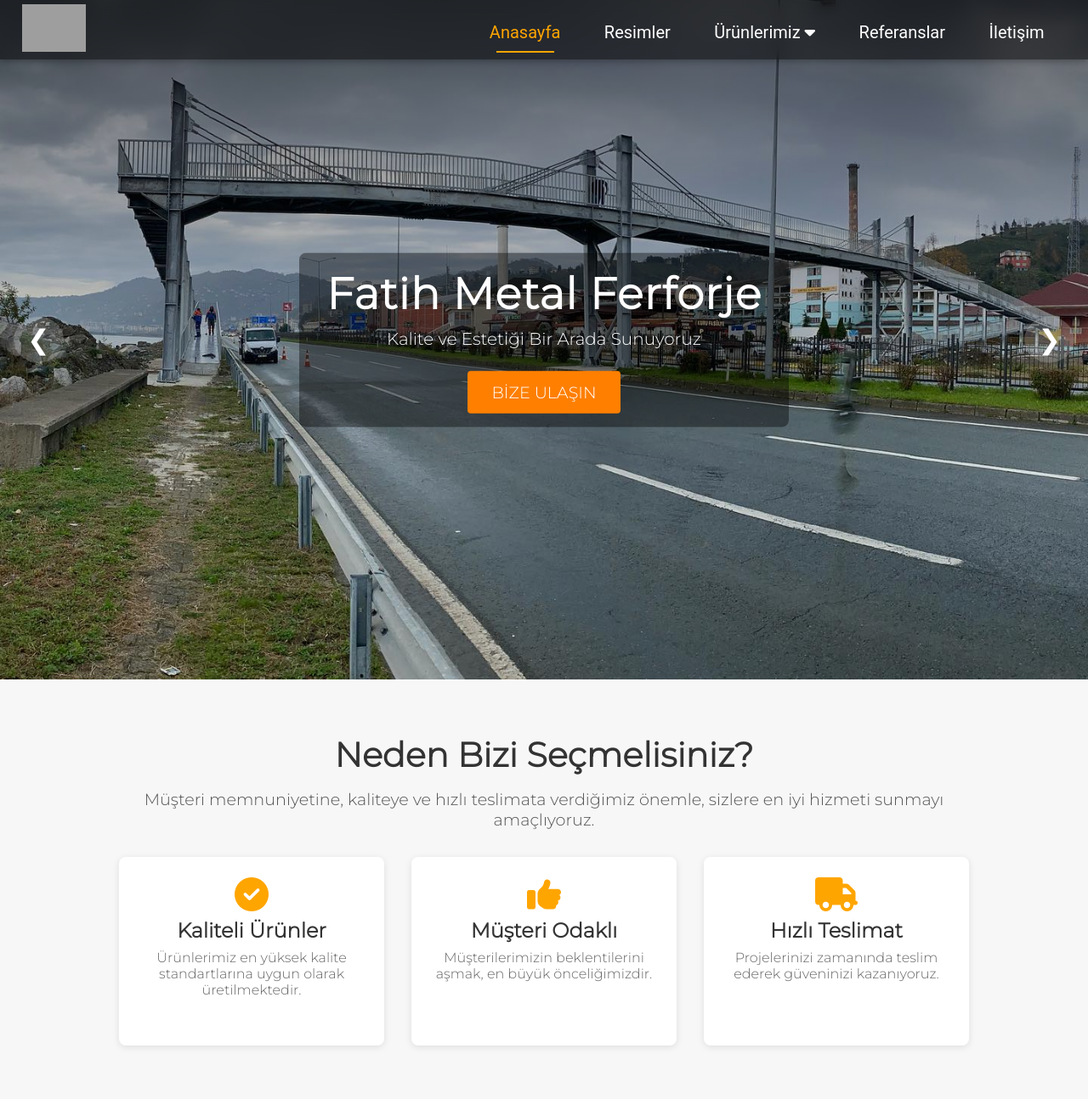
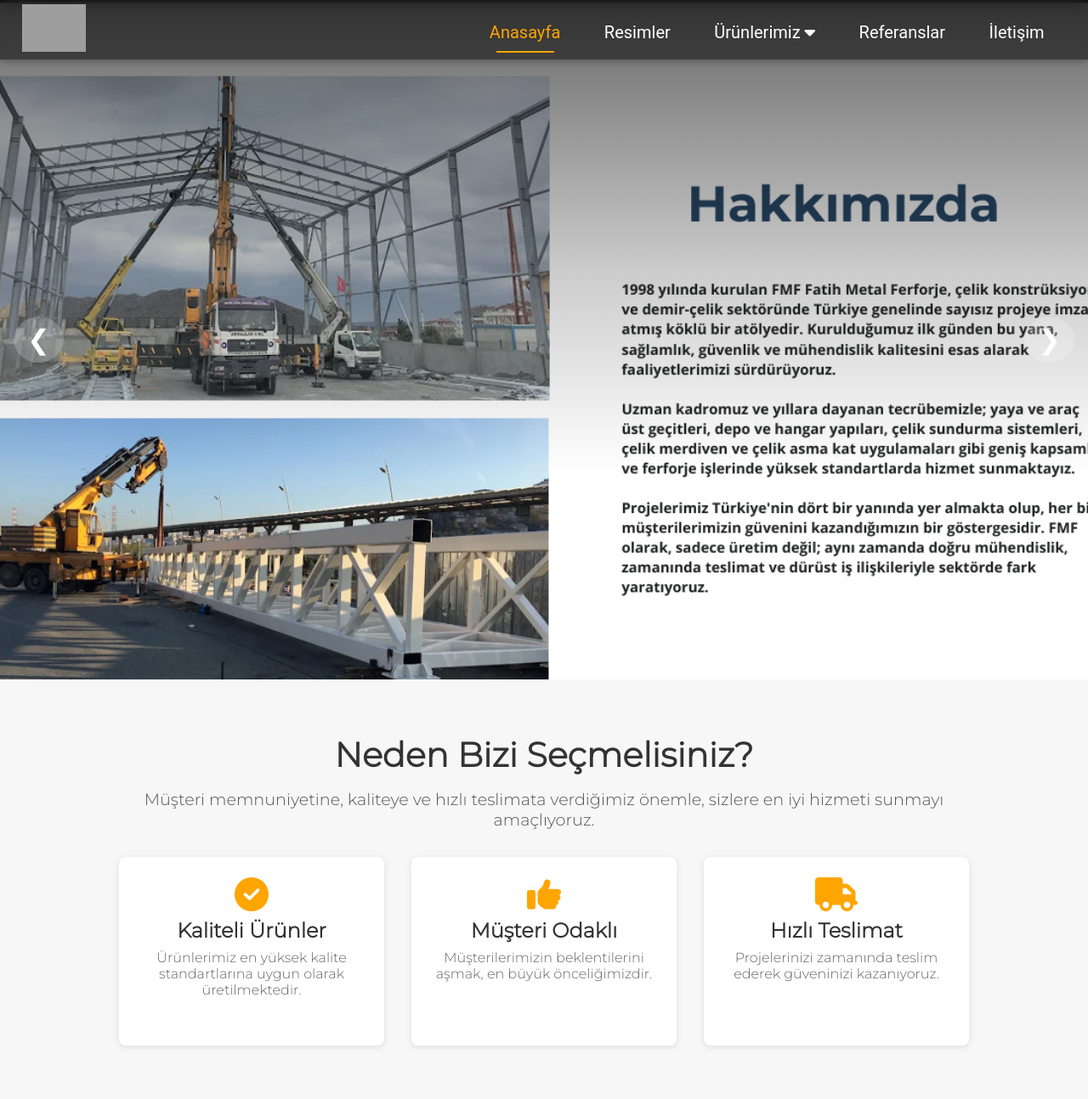
Before and after one commit to yahyacemrek/website, a Flask app: page /home_page.html in a window 1280 px wide. Shown: the top 1294 px of the page at 85% size. Run offline with Flask 3, Linux system fonts and the light colour scheme; grey boxes are pictures that could not be loaded.

Commit message:
init commit

```diff
--- a/static/css/home_page.css
+++ b/static/css/home_page.css
@@ -26,8 +26,8 @@
   height: 100%;
 }
 .slide {
-  min-width: 100%;
-  height: 100%;
+  min-width: 101%;
+  height: 110%;
 }
 
 .slide img {
--- a/templates/home_page.html
+++ b/templates/home_page.html
@@ -46,13 +46,19 @@
       <div class="slider">
         <div class="slides">
           <div class="slide">
-            <img src="/static/img/fmf5.jpg" alt="Fotoğraf 1">
+            <img src="/static/img/1.PNG" alt="Fotoğraf 1">
           </div>
           <div class="slide">
-            <img src="/static/img/fmf3.jpg" alt="Fotoğraf 2">
+            <img src="/static/img/2.PNG" alt="Fotoğraf 2">
           </div>
           <div class="slide">
-            <img src="/static/img/fmf4.jpg" alt="Fotoğraf 3">
+            <img src="/static/img/3.PNG" alt="Fotoğraf 3">
+          </div>
+          <div class="slide">
+            <img src="/static/img/4.PNG" alt="Fotoğraf 4">
+          </div>
+          <div class="slide">
+            <img src="/static/img/5.PNG" alt="Fotoğraf 5">
           </div>
         </div>
         <!-- Navigasyon Butonları -->
@@ -60,11 +66,7 @@
         <button class="next">&#10095;</button>
       </div>
       <!-- Slider Üzerine Overlay İçerik -->
-      <div class="hero-overlay">
-        <h1>Fatih Metal Ferforje</h1>
-        <p>Kalite ve Estetiği Bir Arada Sunuyoruz</p>
-        <a href="communication.html" class="cta-btn">Bize Ulaşın</a>
-      </div>
+
     </section>
 
     <div class="scroll-down">
```
Also changed, not shown: static/img/1.PNG (added), static/img/2.PNG (added), static/img/3.PNG (added), static/img/4.PNG (added), static/img/5.PNG (added).
